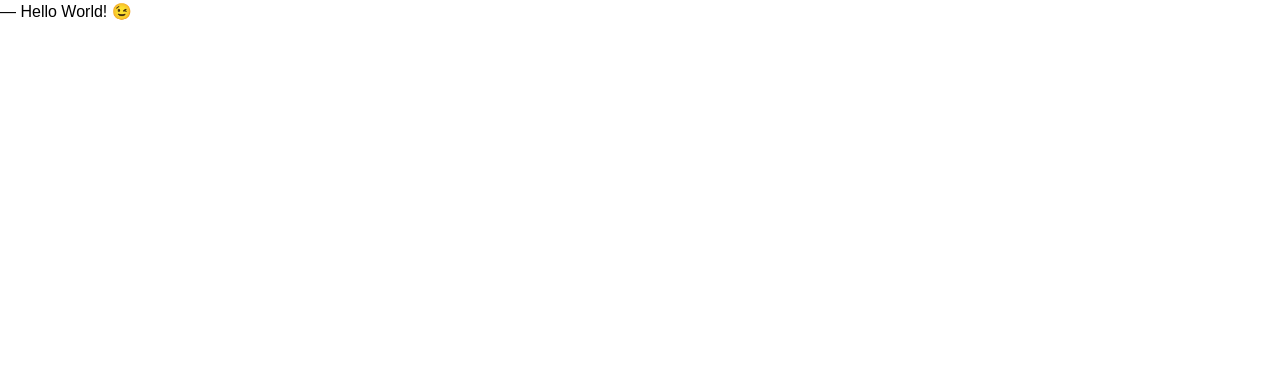
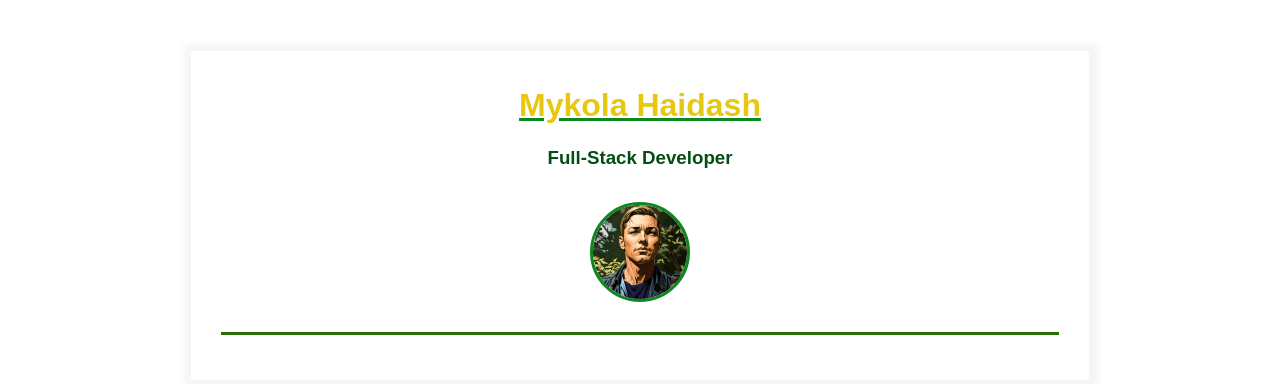
Before and after one commit to mykoraum/homepage, a plain HTML site: page index.html in a window 1280 px wide. Drawn offline with Linux system fonts and the light colour scheme.

Commit message:
feat: add Primary content template with assets/avatar

```diff
--- a/index.html
+++ b/index.html
@@ -7,6 +7,25 @@
     <title>Résumé</title>
   </head>
   <body>
-    ― Hello World! &#x1F609;
+    <main>
+        <div class="resume">
+          <div class="container">
+            <div class="resume__block">
+              <h1 class="contact-info__header">Mykola Haidash</h1>
+              <h3 class="contact-info__sub-header">Full-Stack Developer</h3>
+
+              <div class="contact_info_container fh">
+                <div class="contact-info__block"></div>
+
+                <div class="contact-info__block contact-info__block--center">
+                  <img class="contact-info__avatar" src="assets/avatar.jpg" alt="Avatar" />
+                </div>
+
+                <div class="contact-info__block"></div>
+              </div>
+            </div>
+          </div>
+        </div>
+      </main>
   </body>
 </html>
--- a/styles.css
+++ b/styles.css
@@ -10,12 +10,12 @@ body {
     font-family: Arial, Helvetica, sans-serif;
     line-height: 1.5;
 
-    --primary-text-color: #181820;
-    --secondary-text-color: #5c5c62;
+    --primary-text-color: rgb(231, 199, 16);
+    --secondary-text-color: #034e14;
     --durability-text-color: #6a737d9c;
     --icon-color: #6a737d;
-    --border-color: #ff9a0045;
-    --text-decoration-color: #ff9a00;
+    --border-color: #2b6e06;
+    --text-decoration-color: #0b881e;
 }
 
 .container {
```
Also changed, not shown: assets/avatar.jpg (added).
